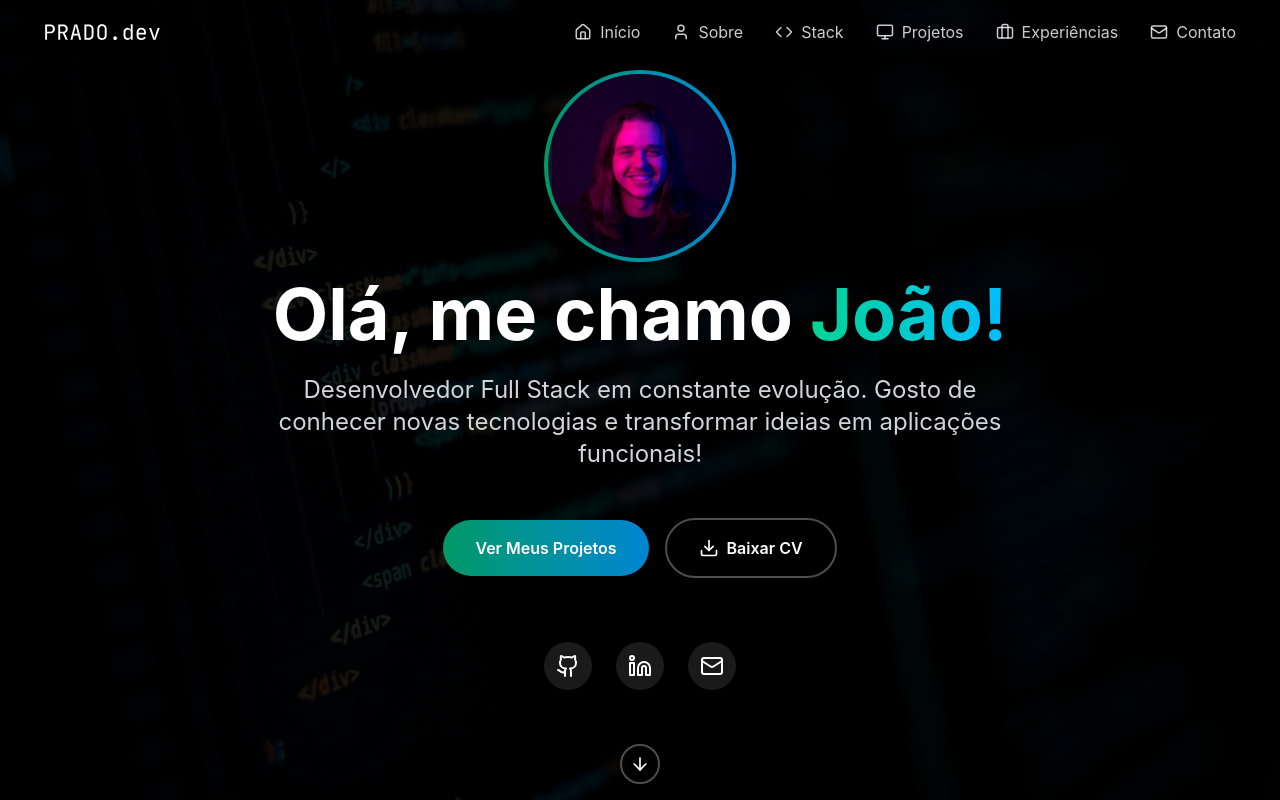
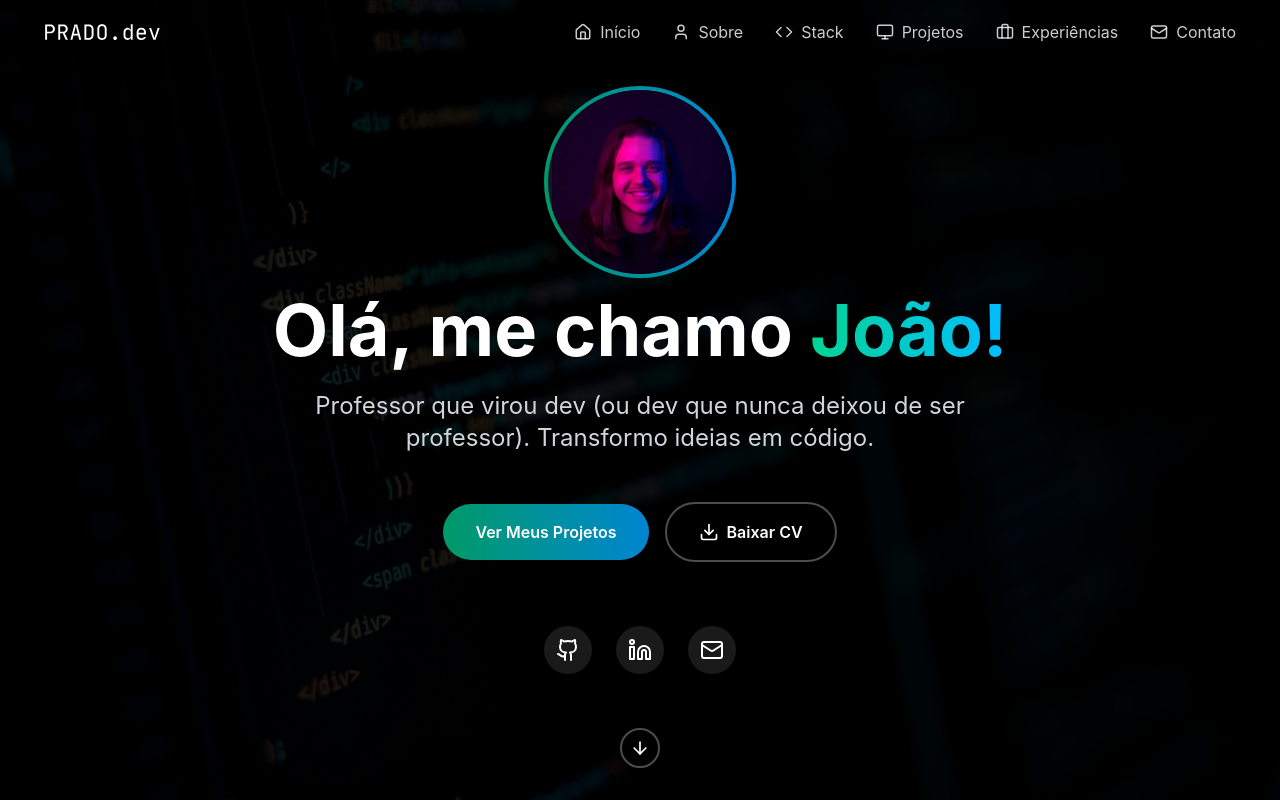
Before and after one commit to JVPrado1/portfoliodev, a React (Vite) app: page / in a window 1280 px wide. Shown: the top 800 px of the page. Built offline with nearby package versions, Linux system fonts and the light colour scheme.

Commit message:
content: altera texto do hero section

```diff
--- a/src/components/HeroSection.tsx
+++ b/src/components/HeroSection.tsx
@@ -56,8 +56,8 @@ const HeroSection = () => {
             transition={{ duration: 0.6, delay: 0.4 }}
             className="text-xl md:text-2xl text-gray-300 md:mb-12 mb-8 max-w-3xl mx-auto"
           >
-            Desenvolvedor Full Stack em constante evolução. Gosto de conhecer
-            novas tecnologias e transformar ideias em aplicações funcionais!
+            Professor que virou dev (ou dev que nunca deixou de ser professor).
+            Transformo ideias em código.
           </motion.p>
 
           {/* CTA Buttons */}
--- a/src/components/SkillsSection.tsx
+++ b/src/components/SkillsSection.tsx
@@ -15,11 +15,9 @@ import {
   FaNodeJs,
   FaPython,
   FaDocker,
-  FaGitAlt,
   FaFigma,
   FaLinux,
   FaHtml5,
-  FaCss3Alt,
   FaJs,
 } from "react-icons/fa";
 import {
```
